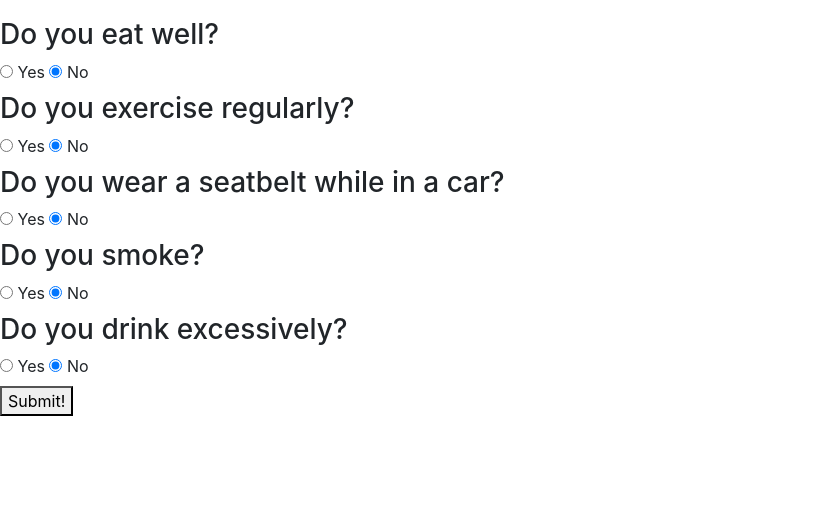
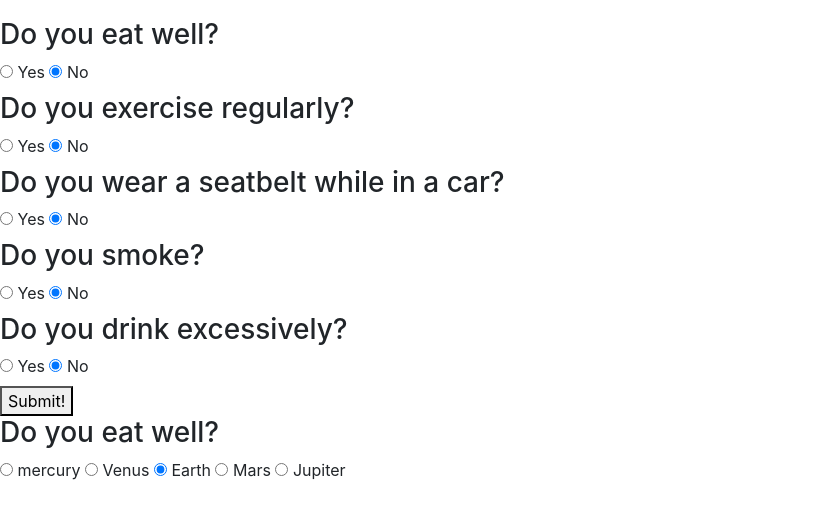
Before and after one commit to Jeroenemo/Super-Galactic-Age-Calculator, a website built with webpack: page src/index.html in a window 1280 px wide. Shown: the part 79-598 px from the top of the page, without its empty margins (0-832 px from the left). Built offline with nearby package versions, Linux system fonts and the light colour scheme.

Commit message:
add radio buttons for planets

```diff
--- a/src/index.html
+++ b/src/index.html
@@ -6,6 +6,7 @@
   <title>Galactic Age</title>
 </head>
 <body>
+  <div id="input">
     <form id="user-info">
       <div class="form-group">
         <h2>Please provide the following information</h3>
@@ -72,5 +73,34 @@
         </div>
         <button type="submit" class="button" id="submit">Submit!</button>
     </form>
+  </div>
+  <div id="planet">
+    <form>
+      <div class="radio">
+        <h3>Do you eat well?</h2>
+        <div id="planet">
+          <label>
+            <input type="radio" name="planet" value="mercury">
+            mercury
+          </label>
+          <label>
+            <input type="radio" name="planet" value="venus">
+            Venus
+          </label>
+          <label>
+            <input type="radio" name="planet" value="earth" checked>
+           Earth
+          </label>
+          <label>
+            <input type="radio" name="planet" value="mars">
+            Mars
+          </label>
+          <label>
+            <input type="radio" name="planet" value="jupiter">
+            Jupiter
+          </label>
+        </div>
+    </form>
+  </div>
 </body>
 </html>
```
Lines whose indentation alone changed are shown as unchanged.
